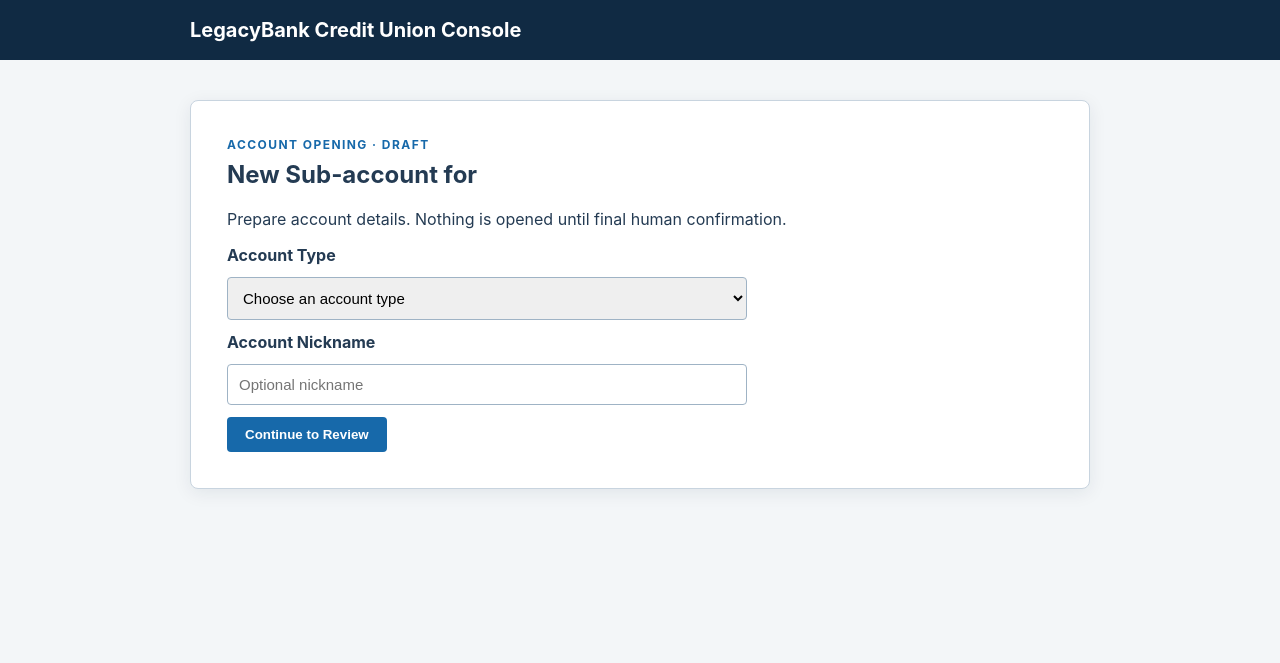
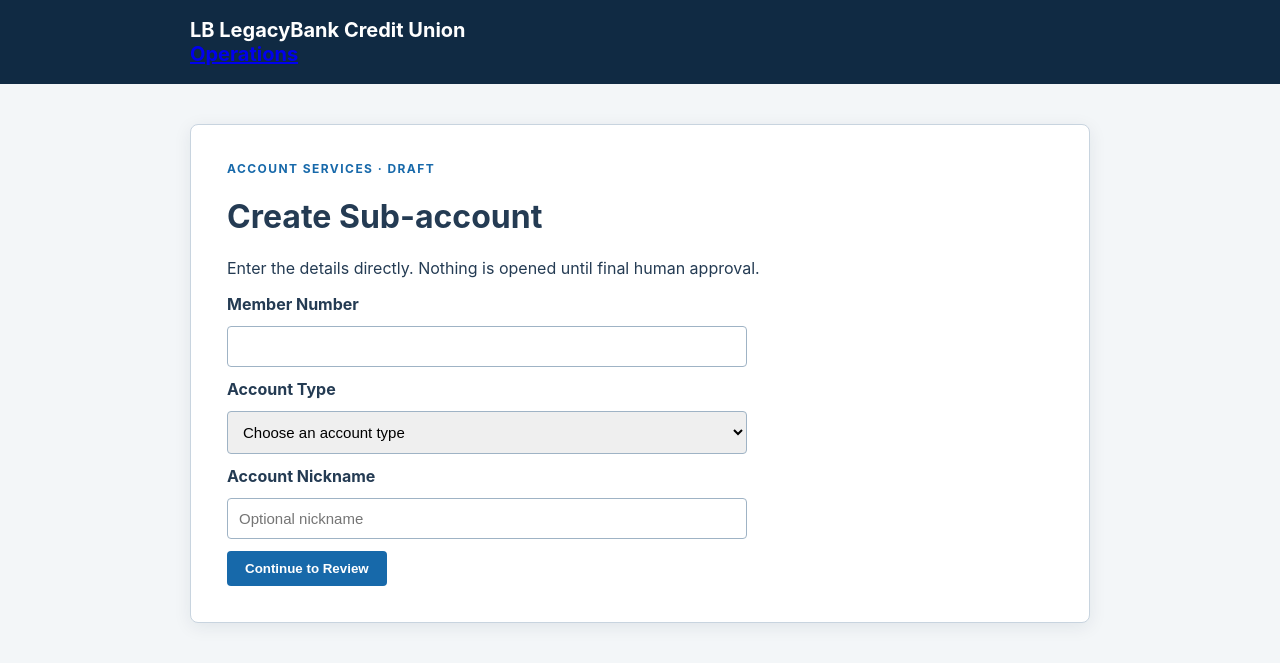
Before and after one commit to Vishnu1721/bankpilot, a Flask app: template demo_app/templates/subaccount_form.html in a window 1280 px wide. Shown: the top 663 px of the page. Run offline with Flask 3, Linux system fonts and the light colour scheme; the template is opened without the code that fills it, so the values that code supplies are empty.

Commit message:
Update demo_app/templates/subaccount_form.html for independent operations

```diff
--- a/demo_app/templates/subaccount_form.html
+++ b/demo_app/templates/subaccount_form.html
@@ -1,12 +1,14 @@
 <!DOCTYPE html>
-<html lang="en"><head><meta charset="UTF-8"><title>New Sub-account</title>
+<html lang="en"><head><meta charset="UTF-8"><title>Create Sub-account</title>
 <link rel="stylesheet" href="{{ url_for('static', filename='style.css') }}"></head>
-<body><div class="header">LegacyBank Credit Union Console</div>
-<div class="container"><div class="eyebrow">ACCOUNT OPENING · DRAFT</div>
-<h2>New Sub-account for {{ member.name }}</h2>
-<p>Prepare account details. Nothing is opened until final human confirmation.</p>
+<body><header class="header"><div><span class="brand-mark">LB</span> LegacyBank Credit Union</div><a class="header-link" href="/">Operations</a></header>
+<main class="container form-page"><div class="eyebrow">ACCOUNT SERVICES · DRAFT</div>
+<h1>Create Sub-account</h1>
+<p>Enter the details directly. Nothing is opened until final human approval.</p>
 <form action="{{ url_for('review_subaccount') }}" method="post">
-<input type="hidden" name="member_id" value="{{ member_id }}">
+<label for="member_id">Member Number</label>
+<input id="member_id" name="member_id" type="text" value="{{ member_id or '' }}" autocomplete="off" required>
+{% if member %}<small>Selected member: {{ member.name }}</small>{% endif %}
 <label for="account_type">Account Type</label>
 <select id="account_type" name="account_type" required>
 <option value="">Choose an account type</option><option>Holiday Savings</option>
@@ -15,4 +17,4 @@
 <input id="nickname" name="nickname" type="text" placeholder="Optional nickname">
 <button type="submit">Continue to Review</button></form>
 {% if error %}<div class="error">{{ error }}</div>{% endif %}
-</div></body></html>
+</main></body></html>
```
